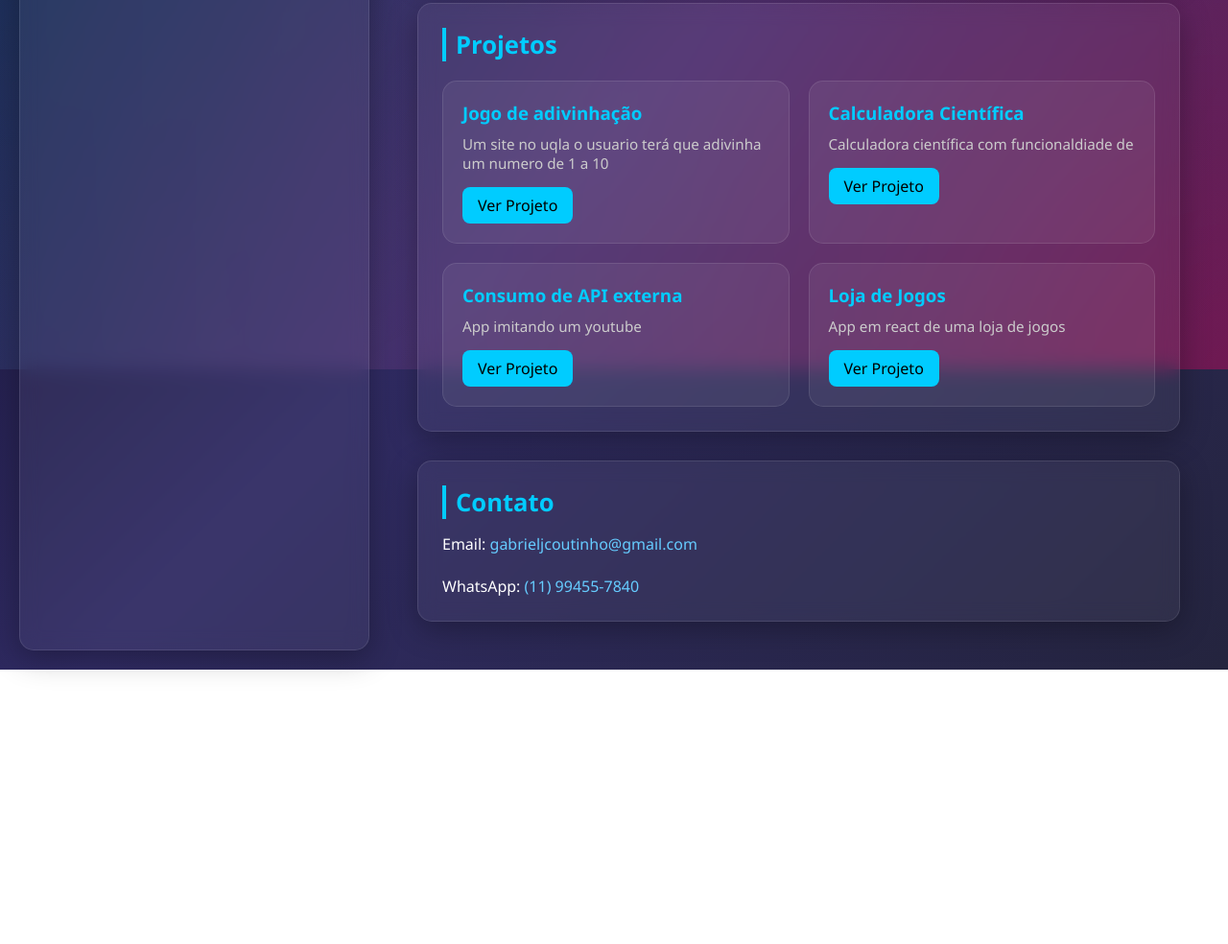
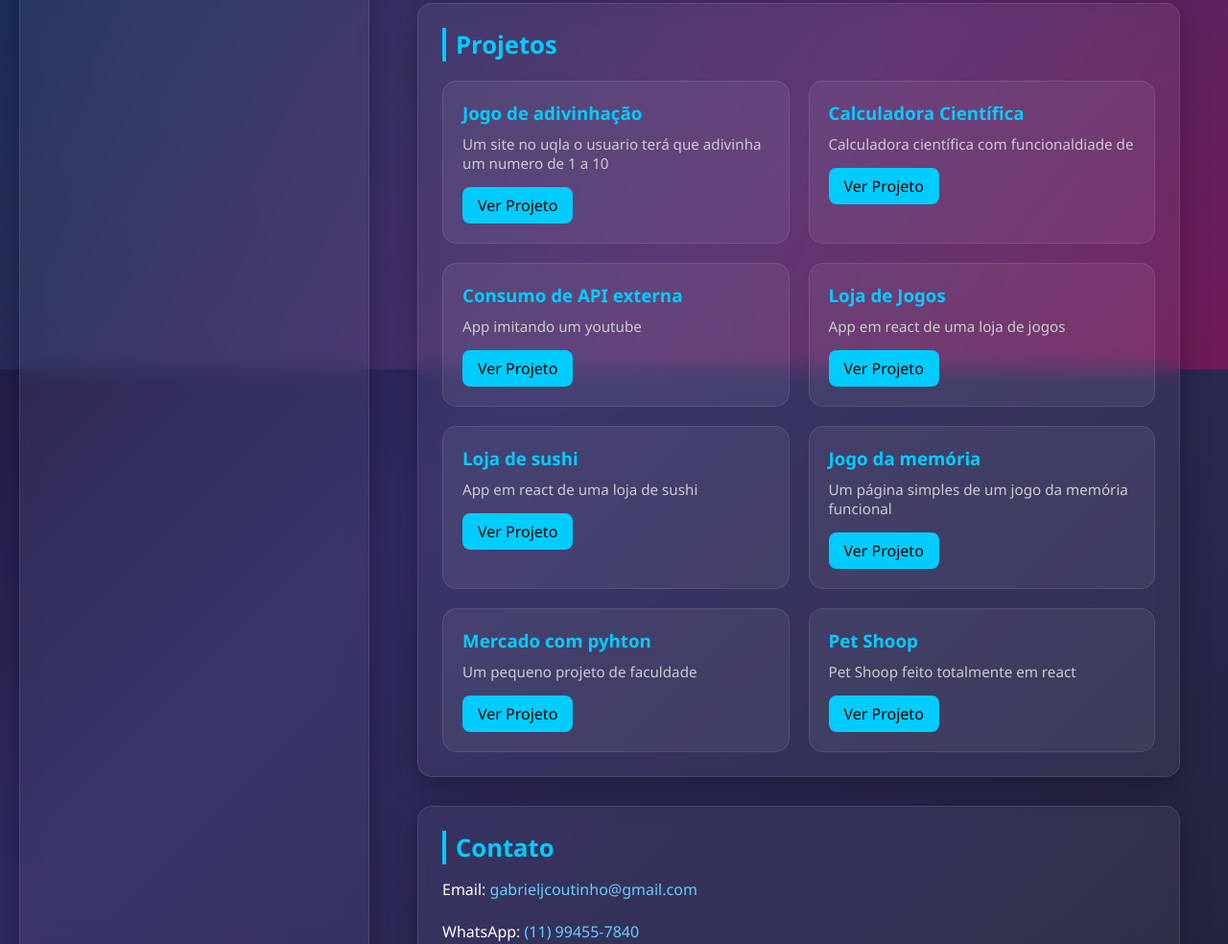
Before and after one commit to gabrieljcoutinho/Portofolio-Gabriel, a plain HTML site: page index.html in a window 1280 px wide. Shown: the part 415-1399 px from the top of the page at 96% size. Before the commit the page ends 1113 px from the top, so only its background shows below. Drawn offline with Linux system fonts and the light colour scheme.

Commit message:
+ proejtos

```diff
--- a/index.html
+++ b/index.html
@@ -74,6 +74,39 @@
             <a href="https://github.com/gabrieljcoutinho/lojaDeJogos" target="_blank">Ver Projeto</a>
           </div>
 
+
+             <div class="project-card">
+            <h3>Loja de sushi</h3>
+            <p>App em react de uma loja de sushi</p>
+            <a href="https://github.com/gabrieljcoutinho/loja-sushi" target="_blank">Ver Projeto</a>
+          </div>
+
+
+             <div class="project-card">
+            <h3>Jogo da memória</h3>
+            <p>Um página simples de um jogo da memória funcional</p>
+            <a href="https://github.com/gabrieljcoutinho/5-jogoDaMemoria" target="_blank">Ver Projeto</a>
+          </div>
+
+
+             <div class="project-card">
+            <h3>Mercado com pyhton</h3>
+            <p>Um pequeno projeto de faculdade </p>
+            <a href="https://github.com/gabrieljcoutinho/MercadinhoComPython" target="_blank">Ver Projeto</a>
+          </div>
+
+
+
+             <div class="project-card">
+            <h3>Pet Shoop</h3>
+            <p>Pet Shoop feito totalmente em react</p>
+            <a href="https://github.com/gabrieljcoutinho/PetShoop" target="_blank">Ver Projeto</a>
+          </div>
+
+
+
+
+
         </div>
       </section>
 
```
